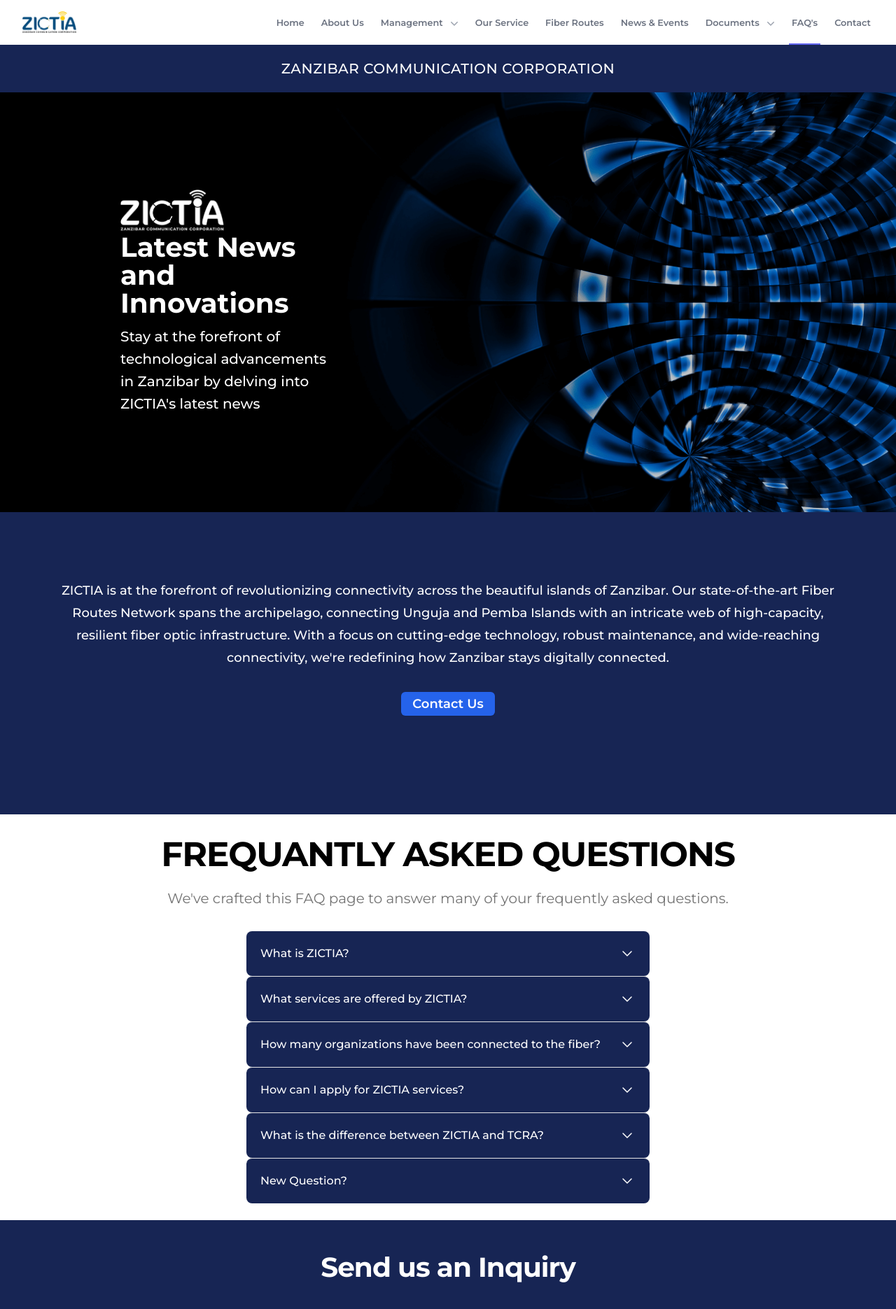
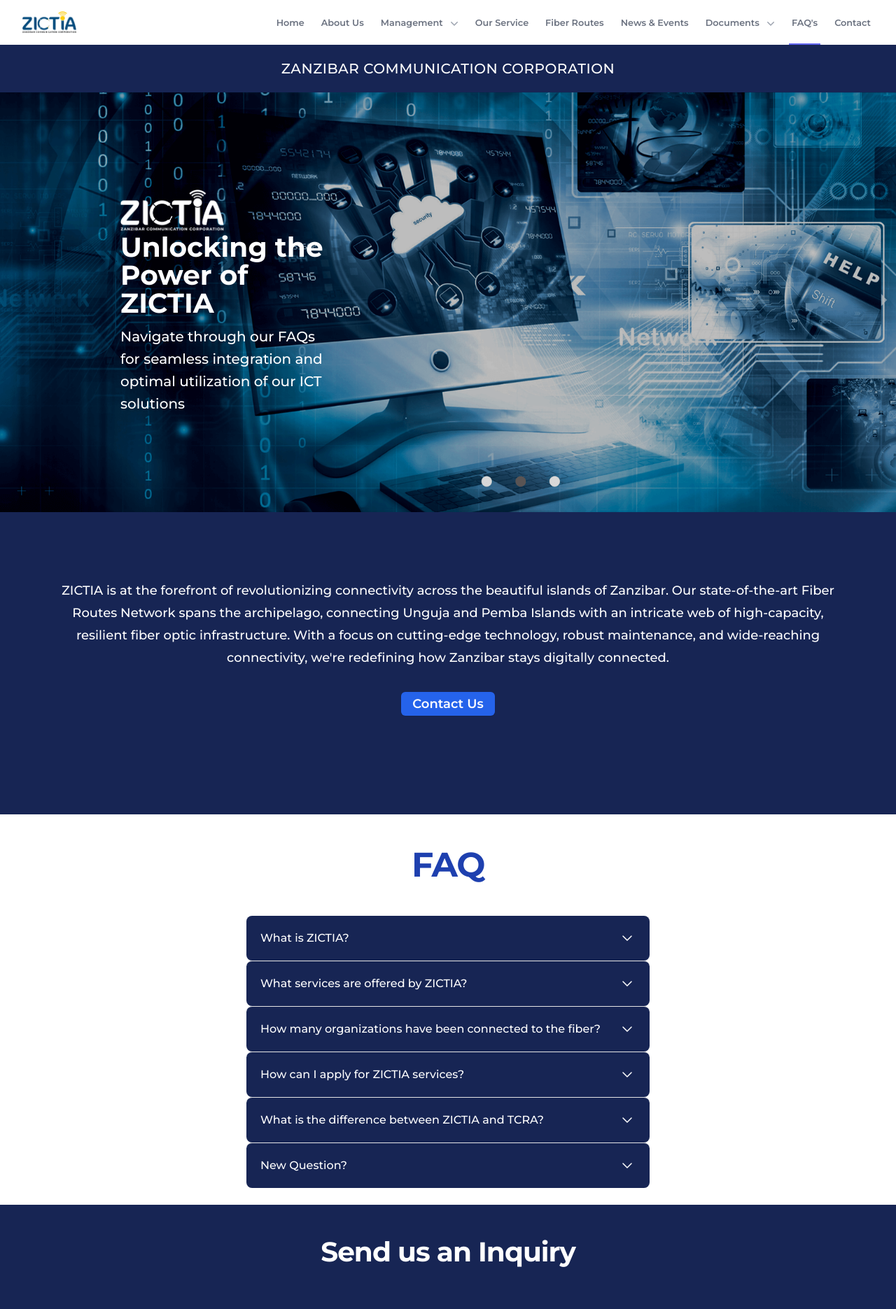
Before and after one commit to threefoldfoundation/www_zictia_demo, a Vue app: page /faq in a window 1280 px wide. Shown: the top 1871 px of the page at 70% size. Built offline with nearby package versions, Linux system fonts and the light colour scheme.

Commit message:
update faq header and footer

```diff
--- a/public/css/output.css
+++ b/public/css/output.css
@@ -677,6 +677,11 @@ video {
   margin-bottom: 2.5rem;
 }
 
+.my-12{
+  margin-top: 3rem;
+  margin-bottom: 3rem;
+}
+
 .my-2{
   margin-top: 0.5rem;
   margin-bottom: 0.5rem;
@@ -773,10 +778,6 @@ video {
 
 .mt-4{
   margin-top: 1rem;
-}
-
-.mt-5{
-  margin-top: 1.25rem;
 }
 
 .mt-6{
@@ -1338,10 +1339,6 @@ video {
   font-size: 1.953rem;
 }
 
-.text-5xl{
-  font-size: 3.052rem;
-}
-
 .text-base{
   font-size: 1rem;
 }
@@ -1459,11 +1456,6 @@ video {
 .text-indigo-700{
   --tw-text-opacity: 1;
   color: rgb(67 56 202 / var(--tw-text-opacity));
-}
-
-.text-neutral-500{
-  --tw-text-opacity: 1;
-  color: rgb(115 115 115 / var(--tw-text-opacity));
 }
 
 .text-white{
--- a/src/components/FAQAccordion.vue
+++ b/src/components/FAQAccordion.vue
@@ -1,16 +1,12 @@
 <template>
   <div class="max-w-screen-xl mx-auto px-5 bg-white min-h-sceen">
     <div class="flex flex-col items-center">
-      <h2 class="font-bold text-5xl mt-5 tracking-tight">
-        FREQUANTLY ASKED QUESTIONS
+      <h2 class="text-2xl my-12 md:text-3xl lg:text-5xl leading-none font-bold tracking-tight text-blue-800">
+        FAQ
       </h2>
-      <p class="text-neutral-500 text-xl mt-3">
-        We've crafted this FAQ page to answer many of your frequently asked
-        questions.
-      </p>
     </div>
 
-    <div class="grid divide-y divide-neutral-200 max-w-xl mx-auto mt-8">
+    <div class="grid divide-y divide-neutral-200 max-w-xl mx-auto">
       <div
         class="py-5 rounded-lg bg-blue-950 p-5 text-white"
         v-for="(faq, id) in faqs"
--- a/src/views/FAQ.vue
+++ b/src/views/FAQ.vue
@@ -4,6 +4,7 @@
   <CallToactionBlue :calltoactionblues="ctaContent" />
   <FAQAccordion :faqs="faqs" />
   <ContactUs />
+  <BackGround :backgroundImg="backgroundItems" />
 </template>
 <script>
 import SmallBanner from "@/components/SmallBanner.vue";
@@ -11,6 +12,8 @@ import CallToactionBlue from "@/components/CallToactionBlue.vue";
 import HeaderSection from "@/components/HeaderSection.vue";
 import FAQAccordion from "@/components/FAQAccordion.vue";
 import ContactUs from "@/components/ContactUs.vue";
+import BackGround from "@/components/BackGround.vue";
+
 export default {
   name: "FAQ",
   components: {
@@ -19,16 +22,17 @@ export default {
     HeaderSection,
     FAQAccordion,
     ContactUs,
+    BackGround,
   },
   data() {
     return {
       HeaderView: [
         {
-          bg: "home/news_header.png",
+          bg: "faq_header.png",
           logo: require("../assets/imgs/home/logo_white.png"),
-          title: "Latest News and Innovations",
+          title: "Unlocking the Power of ZICTIA",
           content:
-            "Stay at the forefront of technological advancements in Zanzibar by delving into ZICTIA's latest news",
+            "Navigate through our FAQs for seamless integration and optimal utilization of our ICT solutions",
         },
       ],
       ctaContent: [
@@ -97,6 +101,14 @@ export default {
           answer: "Not available",
         },
       ],
+      backgroundItems: [
+        {
+          bg: "faq_bottom.png",
+          logo: "logo",
+          title: "title",
+          content: "content",
+        },
+      ],
     };
   },
 };
```
Also changed, not shown: src/assets/imgs/faq_bottom.png (added), src/assets/imgs/faq_header.png (added).
